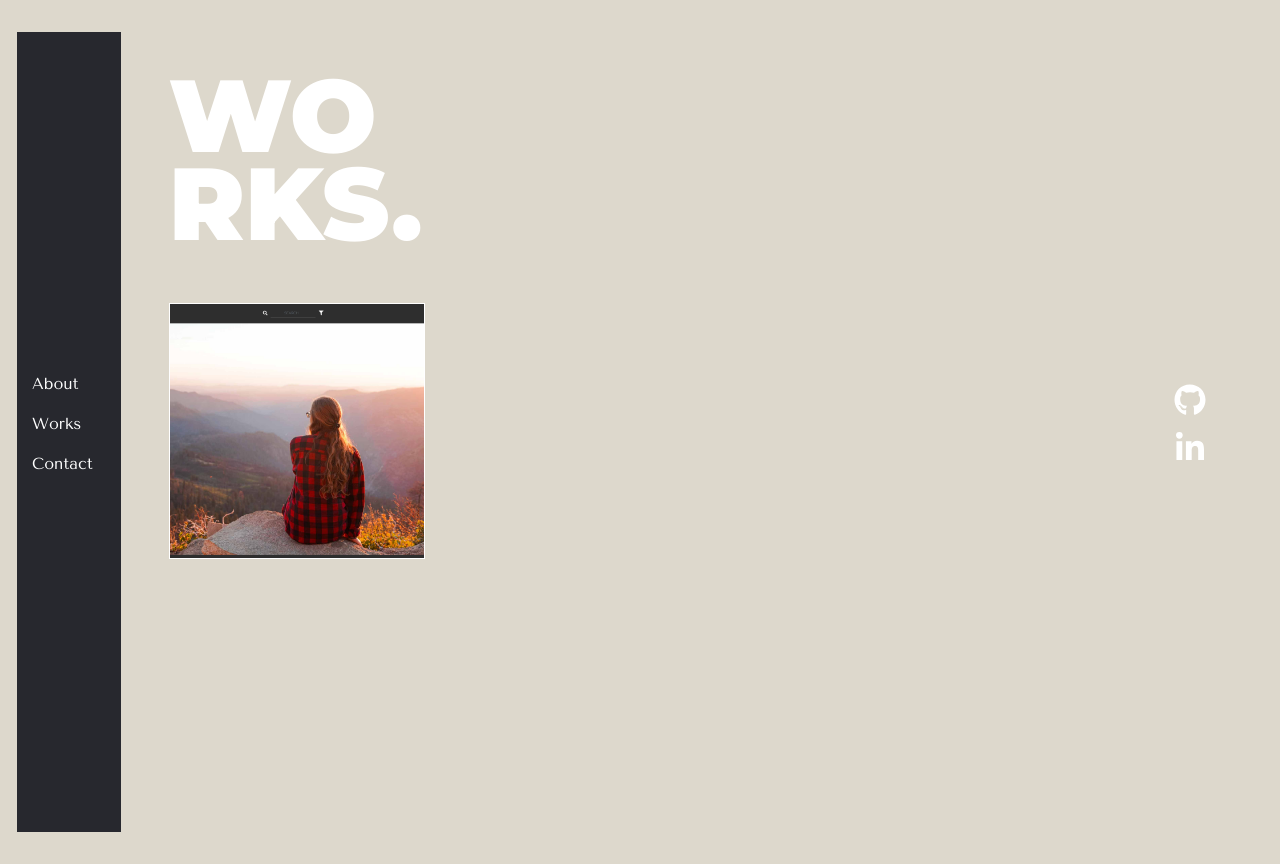
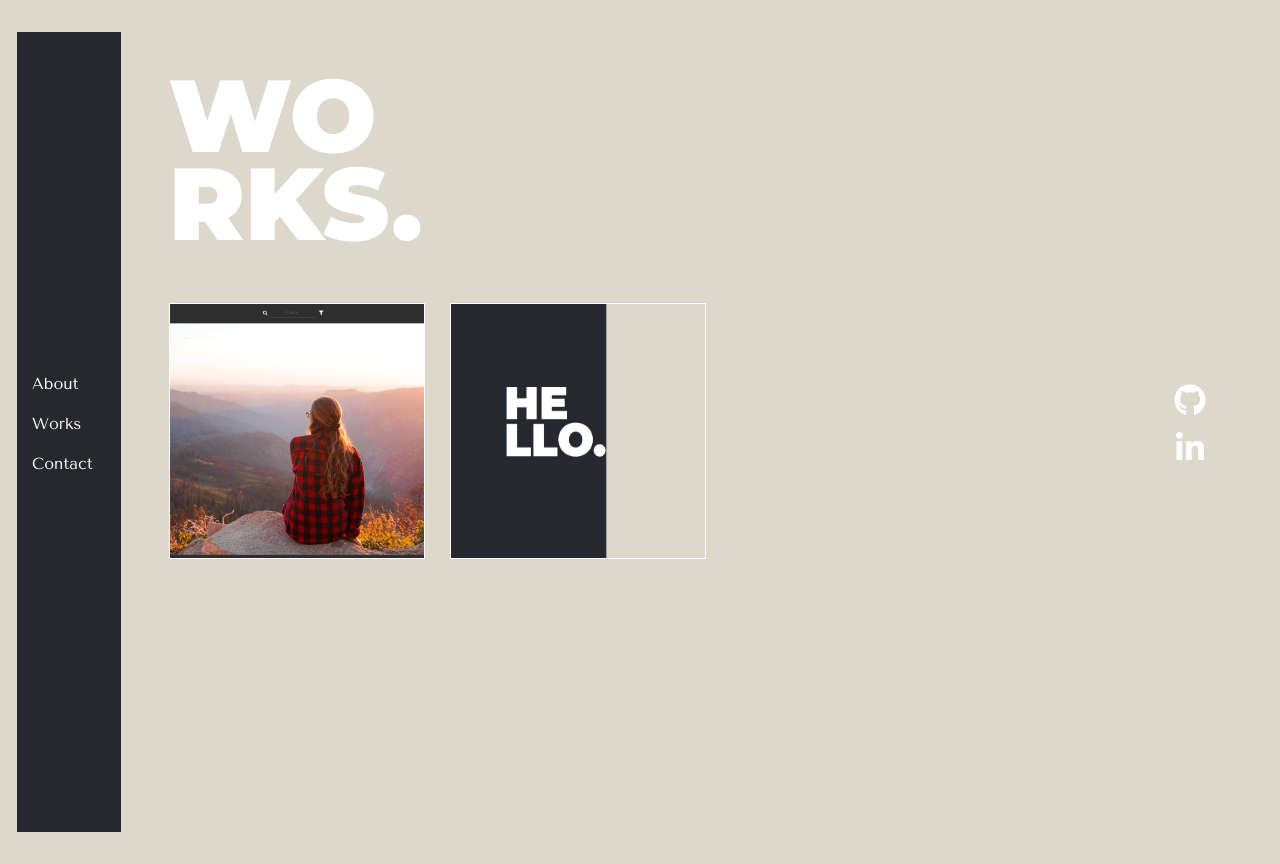
Before and after one commit to amytrick/personal-site-react, a React (Create React App) app: page /works in a window 1280 px wide. Built offline with nearby package versions, Linux system fonts and the light colour scheme.

Commit message:
added second project successfully

```diff
--- a/src/styles.css
+++ b/src/styles.css
@@ -62,6 +62,7 @@ a {
 
 .project-card {
   color: rgb(0, 0, 0, 0);
+  margin-right: 25px;
 }
 
 .project-card:hover {
@@ -69,13 +70,13 @@ a {
 }
 
 .project-card:hover img {
-  opacity: 0.7;
+  opacity: 0.5;
 }
 
 #project-overlay {
   position: absolute;
-  top: 30%;
-  left: 5%;
+  top: 40%;
+  left: 25%;
   text-align: center;
 }
 
--- a/src/works.js
+++ b/src/works.js
@@ -1,4 +1,5 @@
 import Ember from "./assets/Ember-square.png";
+import Hello from "./assets/personal-site-hello.png";
 import useState from "react";
 
 function Project({ title, description, photo }) {
@@ -24,7 +25,7 @@ export default function Works() {
           <p>RKS.</p>
         </h1>
       </div>
-
+      <div id="project-content" className="d-flex flex-row">
         <div>
           <Project
             title={"EMBER"}
@@ -32,6 +33,14 @@ export default function Works() {
             photo={Ember}
           />
         </div>
+        <div>
+          <Project
+            title={"WEBSITE"}
+            description={"this website"}
+            photo={Hello}
+          />
+        </div>
+      </div>
     </div>
   );
 }
```
Also changed, not shown: src/assets/personal-site-hello.png (added). Lines whose indentation alone changed are shown as unchanged.
